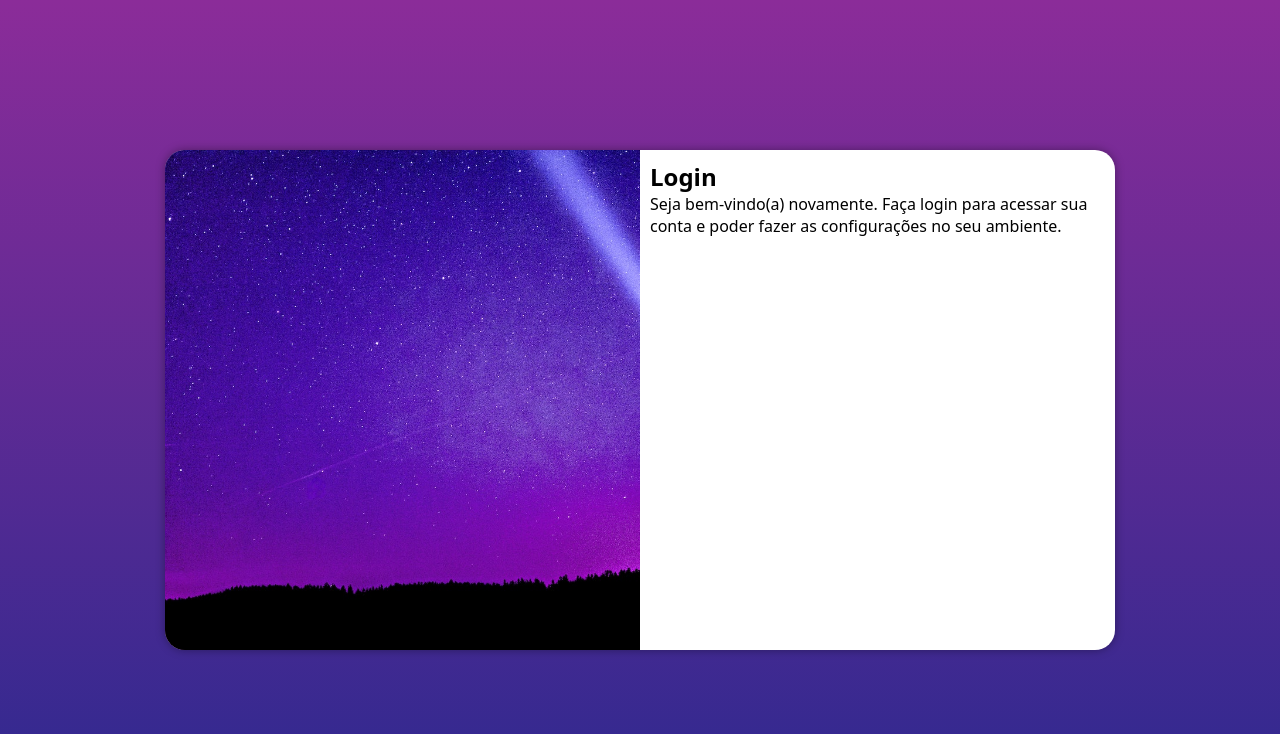
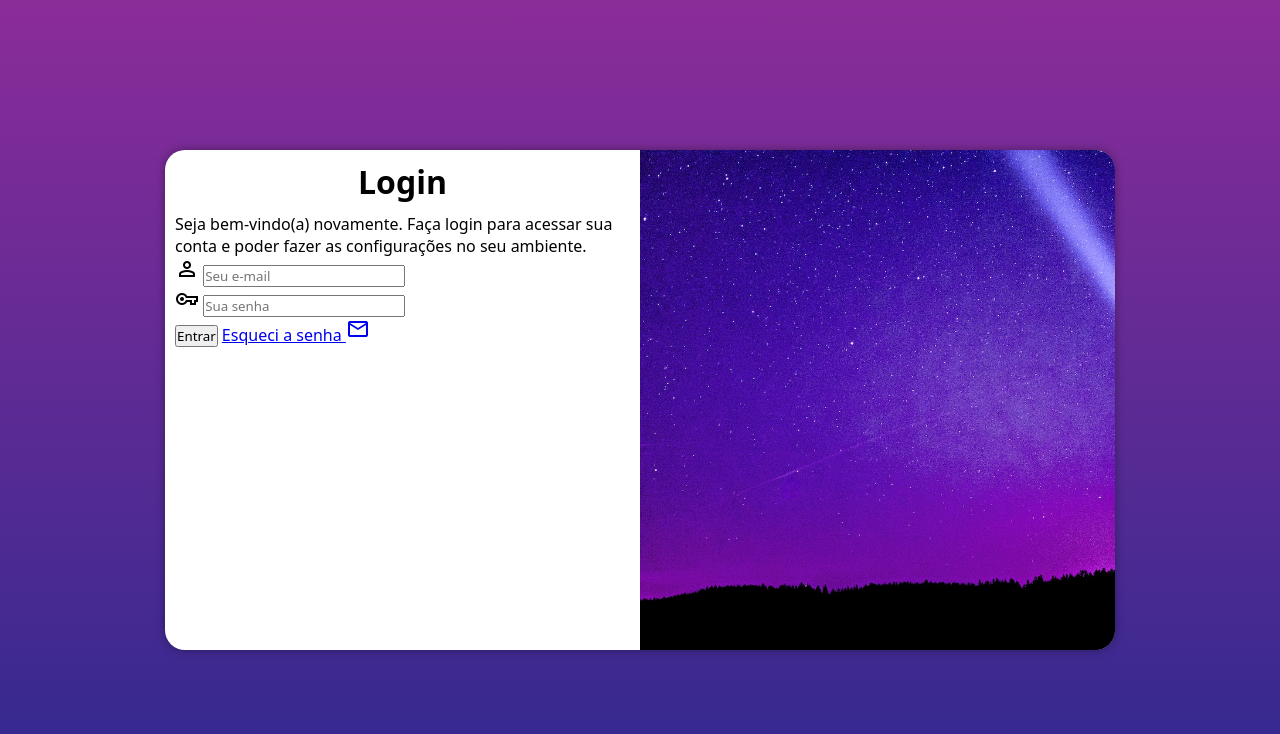
Before and after one commit to gabrielkawamoto/Projeto-login, a plain HTML site: page index.html in a window 1280 px wide. Drawn offline with nearby package versions, Linux system fonts and the light colour scheme.

Commit message:
formatações

```diff
--- a/estilos/media-query.css
+++ b/estilos/media-query.css
@@ -32,13 +32,21 @@
     }
 
     div#imagem {
-        float: left;
+        float: right;
         width: 50%;
         height: 100%;
     }
 
     div#formulario {
-        float: right;
+        float: left;
         width: 50%;
     }
+
+    div#formulario > h1 {
+        font-size: 2em;
+    }
+
+    div#formulario > p {
+        font-size: 1em;
+    }
 }
--- a/estilos/style.css
+++ b/estilos/style.css
@@ -47,3 +47,12 @@ div#formulario {
     display: block;
     padding: 10px;
 }
+
+div#formulario > h1 {
+    text-align: center;
+    margin-bottom: 10px;
+}
+
+div#formulario > p {
+    font-size: 0.9em;
+}
--- a/index.html
+++ b/index.html
@@ -7,6 +7,7 @@
     <title>Login</title>
     <link rel="stylesheet" href="estilos/style.css">
     <link rel="stylesheet" href="estilos/media-query.css">
+    <link rel="stylesheet" href="https://fonts.googleapis.com/css2?family=Material+Symbols+Outlined:opsz,wght,FILL,GRAD@48,400,1,0" />
 </head>
 <body>
     <main>
@@ -15,8 +16,17 @@
             <div id="formulario">
                 <h1>Login</h1>
                 <p>Seja bem-vindo(a) novamente. Faça login para acessar sua conta e poder fazer as configurações no seu ambiente.</p>
-                <form action="login.php" method="post">
-
+                <form action="login.php" method="post" autocomplete="on">
+                    <div class="campo">
+                        <span class="material-symbols-outlined">person</span>
+                        <input type="email" name="login" id="ilogin" placeholder="Seu e-mail" autocomplete="email" required maxlength="30">
+                    </div>
+                    <div class="campo">
+                        <span class="material-symbols-outlined">vpn_key</span>
+                        <input type="password" name="senha" id="isenha" placeholder="Sua senha" autocomplete="current-password" required minlength="8" maxlength="20">
+                    </div>
+                    <input type="submit" value="Entrar">
+                    <a href="#">Esqueci a senha <span class="material-symbols-outlined">mail</span></a>
                 </form>
             </div>
         </section>
```
